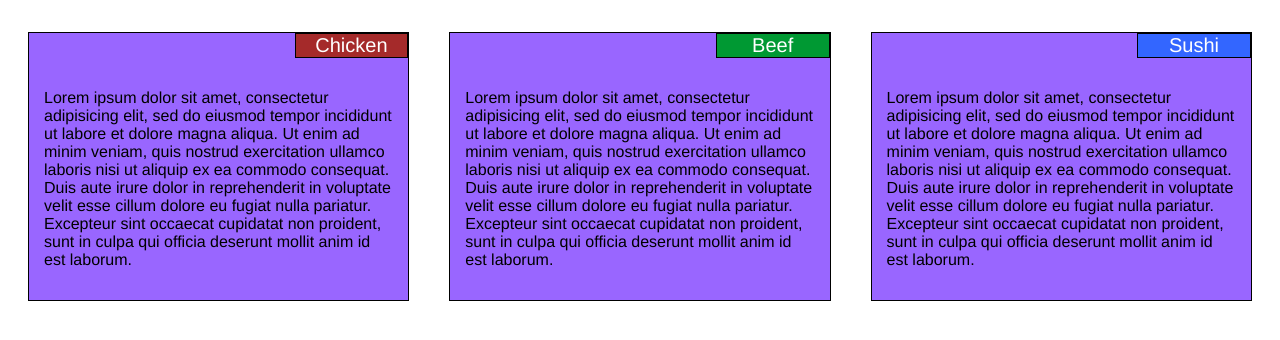
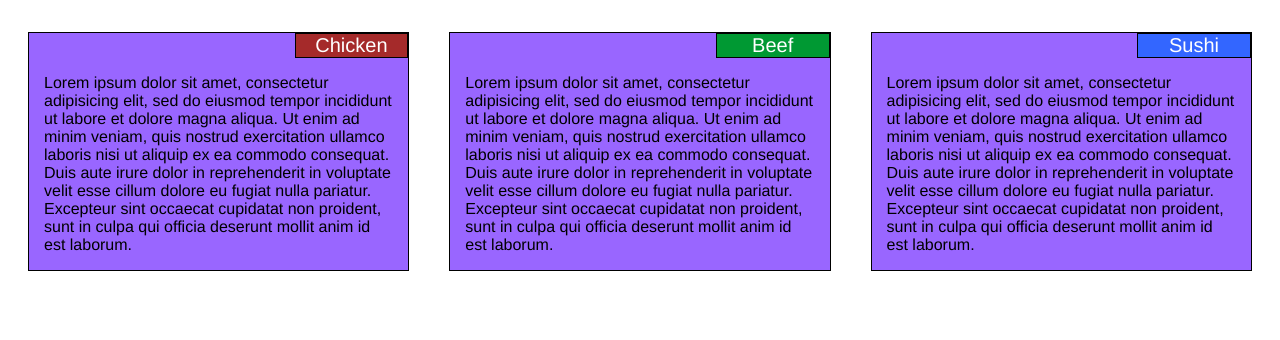
Before and after one commit to gammar07/coursera-webdev, a plain HTML site: page module2-solution/index.html in a window 1280 px wide. Shown: the part 54-394 px from the top of the page. Drawn offline with Linux system fonts and the light colour scheme.

Commit message:
Changed padding

```diff
--- a/module2-solution/css/styles.css
+++ b/module2-solution/css/styles.css
@@ -46,7 +46,8 @@ p.title {
 }
 
 p#text {
-  padding: 15px;
+  padding-left: 15px;
+  padding-right: 15px;
 }
 
 /* Simple Responsive Framework. */
```
